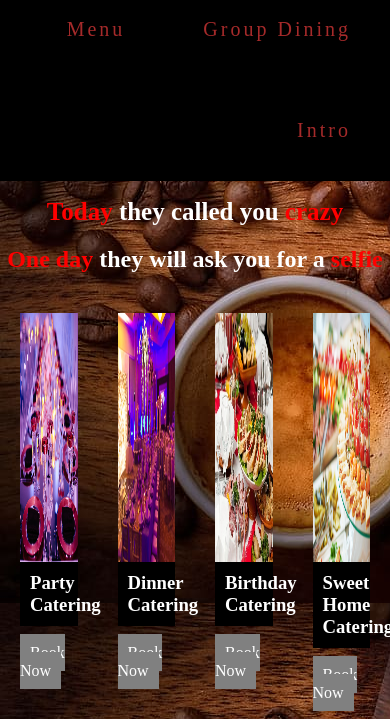
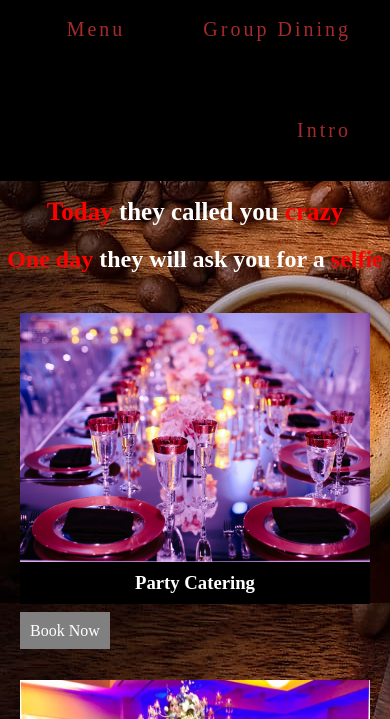
Before and after one commit to pyae28701/Group-1, a plain HTML site: page Catering.html in a window 390 px wide. Shown: the part 122-841 px from the top of the page. Drawn offline with Linux system fonts and the light colour scheme.

Commit message:
Add files via upload

```diff
--- a/Catering.html
+++ b/Catering.html
@@ -152,6 +152,14 @@
 		footer span{
 			color: red;
 		}
+
+		@media screen and (max-width:650px){
+			.col{
+				width: 100%;
+				float: none;
+			}
+		}
+
 	</style>
 	<body>
 			<!-- header -->
```
Also changed, not shown: Contact us.html (+7 -0 lines), Group Dinning.html (+6 -0 lines), Menu.html (+6 -0 lines), index.html (+7 -0 lines).
